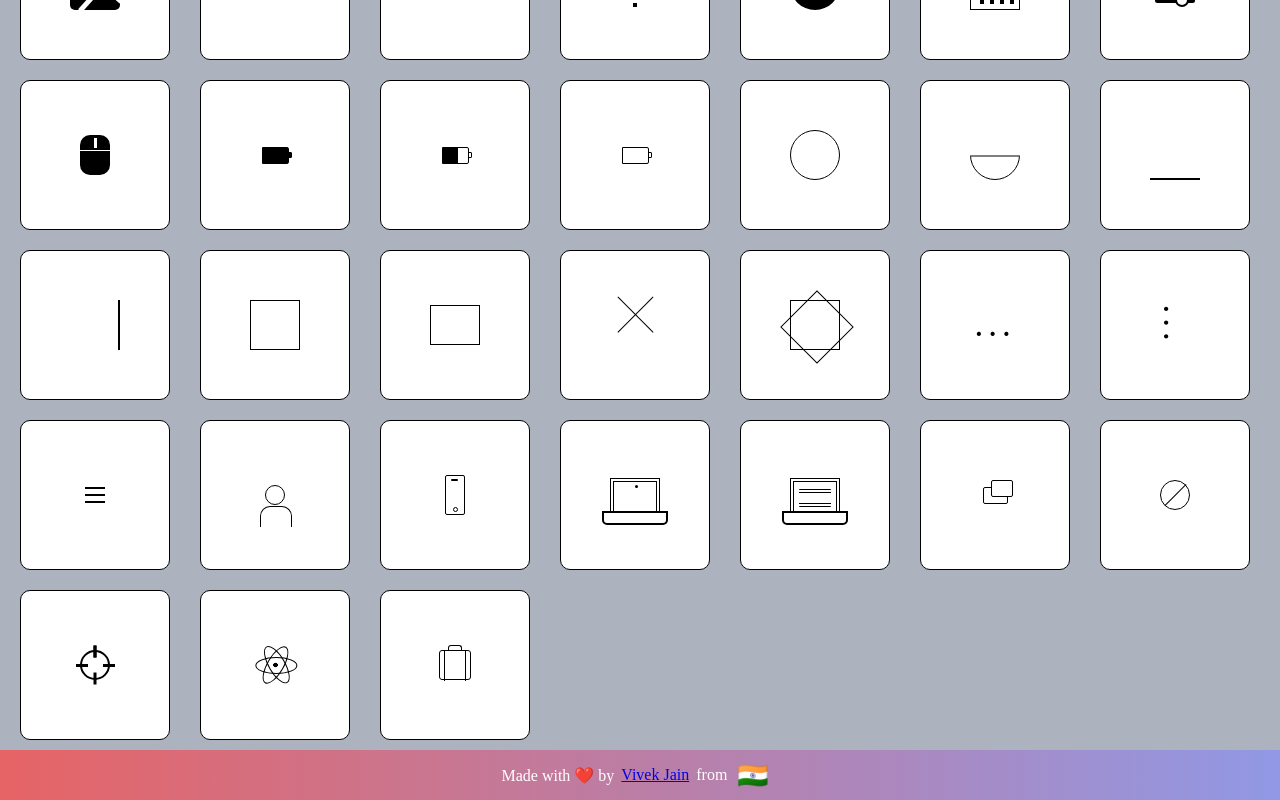
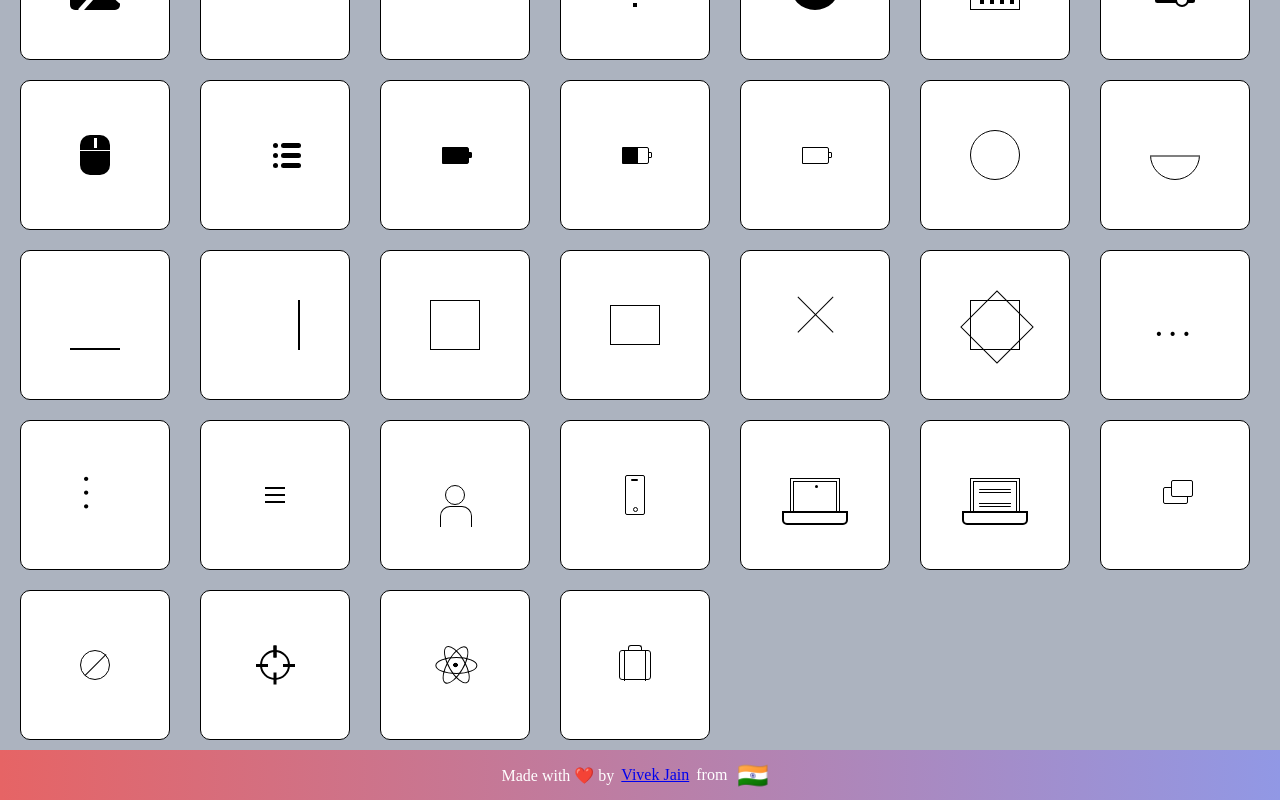
Before and after one commit to vivekjain202/css-icons, a React (Create React App) app: page / in a window 1280 px wide. Shown: the part 1000-1800 px from the top of the page. Built offline with nearby package versions, Linux system fonts and the light colour scheme.

Commit message:
added list icon

```diff
--- a/src/components/icons/index.js
+++ b/src/components/icons/index.js
@@ -51,3 +51,4 @@ export * from "./calendar";
 export * from "./settings";
 export * from "./mouse";
 export * from "./facebook";
+export * from "./list";
--- /dev/null
+++ b/src/components/icons/list.js
@@ -0,0 +1,21 @@
+import styled from "styled-components";
+
+export const List = styled.div`
+    width: 5px;
+    height: 5px;
+    background: black;
+    border-radius: 50%;
+    position: relative;
+    box-shadow: 0 -10px 0 black, 0 10px 0 black;
+
+    &:after{
+        content: '';
+        position: absolute;
+        width: 20px;
+        height: 5px;
+        border-radius: 5px;
+        background: black;
+        left: 8px;
+        box-shadow: 0 -10px 0 black, 0 10px 0 black;
+    }
+`
--- a/src/components/index.js
+++ b/src/components/index.js
@@ -64,7 +64,8 @@ import {
     Calendar,
     SettingsSlider,
     Mouse,
-    Facebook
+    Facebook,
+    List
   } from "./icons";
 
 export const ComponentsMap = {
@@ -112,6 +113,7 @@ export const ComponentsMap = {
     calendar: Calendar,
     settings_slider: SettingsSlider,
     mouse: Mouse,
+    list: List,
     // light icons
     battery_full: BatteryFull,
     battery_half_empty:BatteryHalfEmpty,
@@ -183,7 +185,7 @@ export const Components = [
     Calendar,
     SettingsSlider,
     Mouse,
-
+    List,
     // light icons
     BatteryFull,
     BatteryHalfEmpty,
@@ -210,7 +212,7 @@ export const Components = [
     BriefCase
   ];
 
-  export const List = {
+  export const ComponentsList = {
     dice_one: 'Dice One',
     dice_two:'Dice Two',
     dice_three:'Dice Three',
@@ -254,6 +256,7 @@ export const Components = [
     settings_slider: 'Settings slider',
     mouse: 'Mouse',
     facebook: 'Facebook',
+    list: 'List',
     // light icons
     battery_full: 'Battery Full',
     battery_half_empty:'Battery Half Empty',
--- a/src/pages/playground.js
+++ b/src/pages/playground.js
@@ -1,7 +1,7 @@
 import React, { useEffect, useState } from "react";
 import styled from "styled-components";
 import Editor from "../editor/editor";
-import { ComponentsMap, List } from "../components";
+import { ComponentsMap, ComponentsList } from "../components";
 import { useParams } from "react-router-dom";
 import { NavLink } from 'react-router-dom'
 
@@ -112,7 +112,7 @@ export const PlayGround = () => {
     return (
         <Container>
             <LeftSection>
-                {Object.entries(List).sort((a,b)=> a[0].localeCompare(b[0])).map(([key, name])=> {
+                {Object.entries(ComponentsList).sort((a,b)=> a[0].localeCompare(b[0])).map(([key, name])=> {
                     return (
                         <StyledLink key={key} to={`/playground/${key}`} activeClassName='active'><LinkText title={name}>{name}</LinkText></StyledLink>
                     )
```
